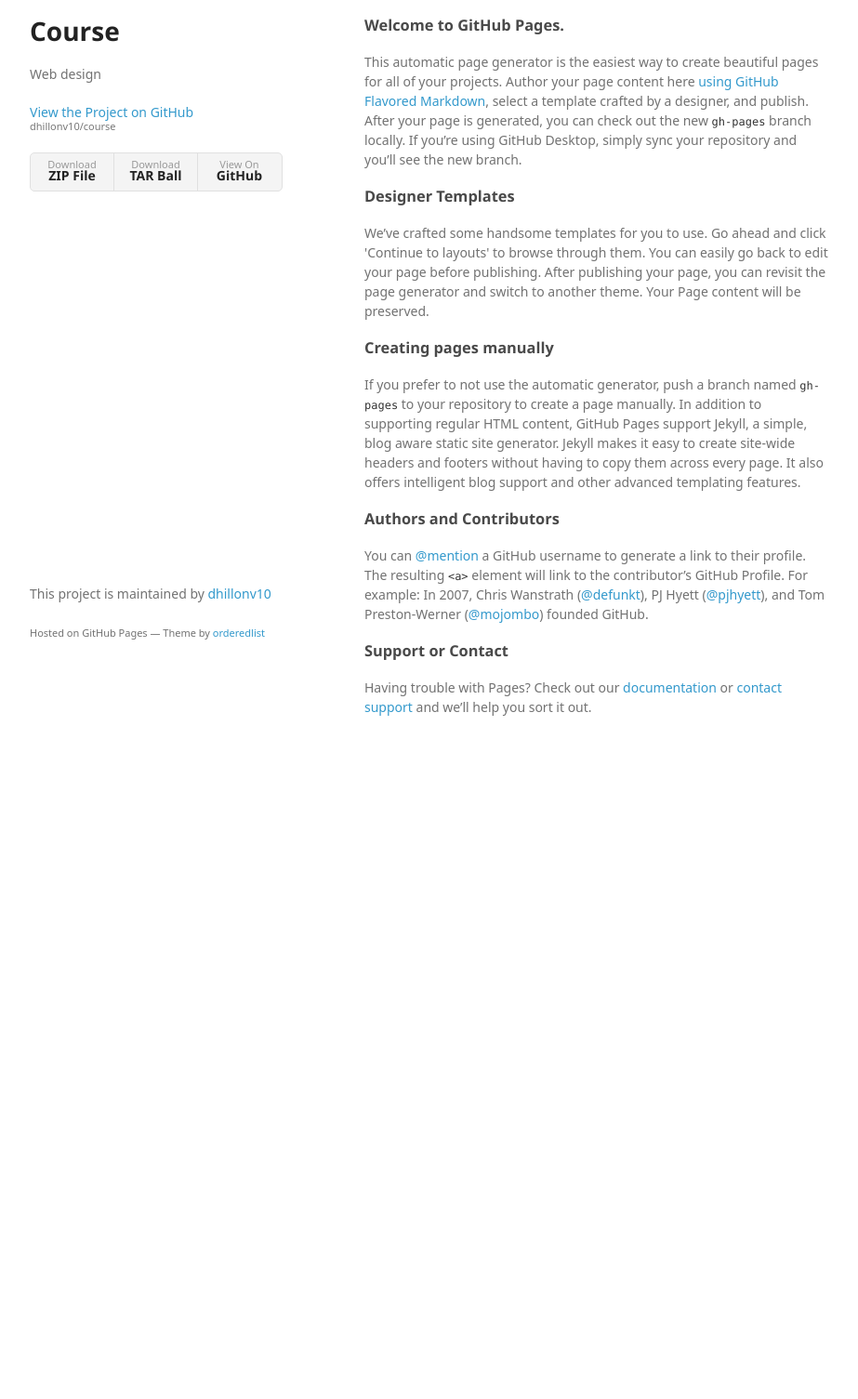
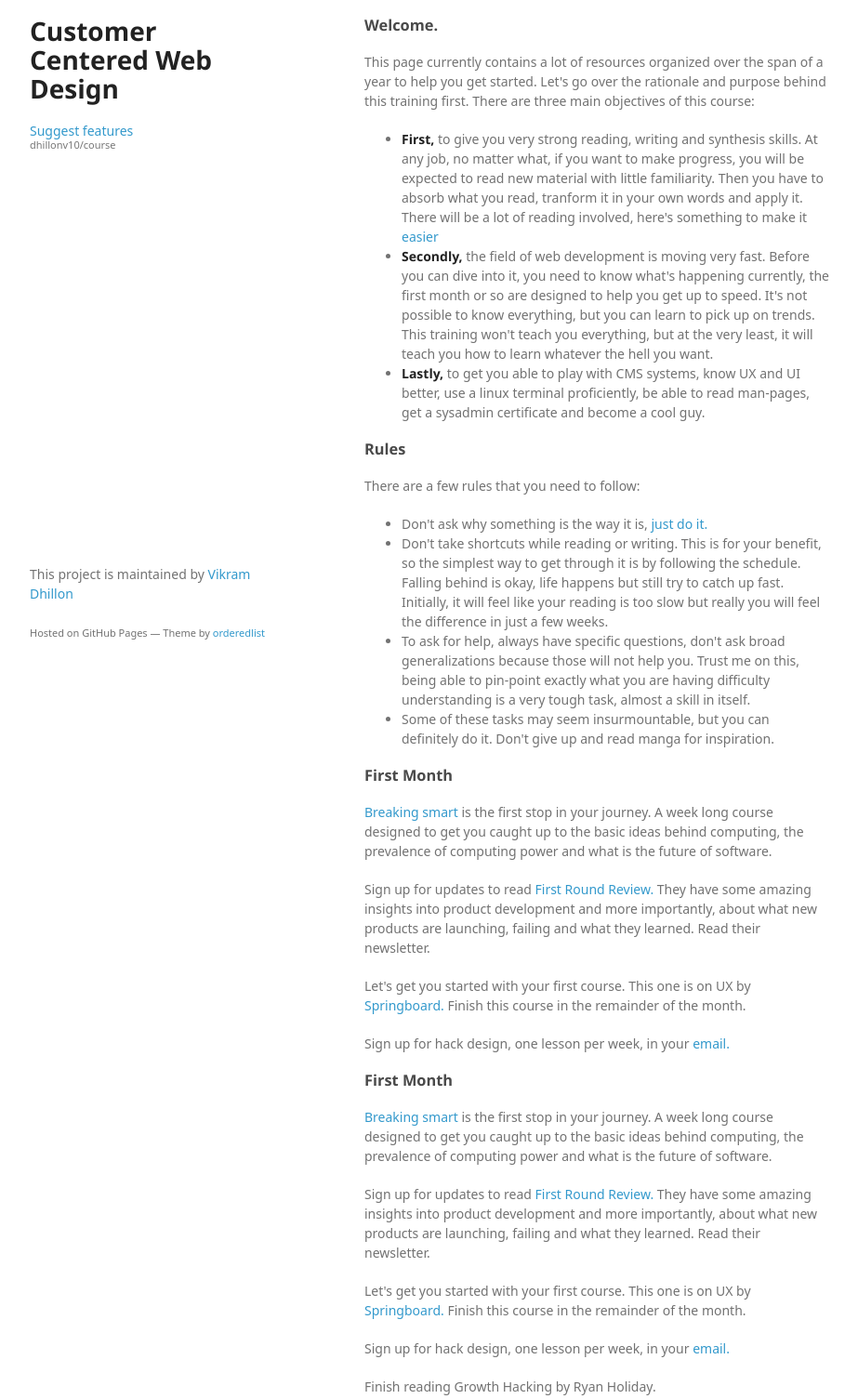
Before and after one commit to dhillonv10/course, a plain HTML site: page index.html in a window 1280 px wide. Shown: the part 40-1545 px from the top of the page at 93% size, without its empty margins (178-1101 px from the left). Before the commit the page ends 881 px from the top, so only its background shows below. Drawn offline with Linux system fonts and the light colour scheme; a web font is replaced by a local one.

Commit message:
Update index.html

```diff
--- a/index.html
+++ b/index.html
@@ -3,7 +3,7 @@
   <head>
     <meta charset="utf-8">
     <meta http-equiv="X-UA-Compatible" content="chrome=1">
-    <title>Course by dhillonv10</title>
+    <title>Customer Centered Web Design</title>
 
     <link rel="stylesheet" href="stylesheets/styles.css">
     <link rel="stylesheet" href="stylesheets/github-light.css">
@@ -15,46 +15,101 @@
   <body>
     <div class="wrapper">
       <header>
-        <h1>Course</h1>
-        <p>Web design</p>
-
-        <p class="view"><a href="https://github.com/dhillonv10/course">View the Project on GitHub <small>dhillonv10/course</small></a></p>
+        <h1>Customer Centered Web Design</h1>
+        <p class="view"><a href="https://github.com/dhillonv10/course/issues">Suggest features <small>dhillonv10/course</small></a></p>
+      </header>
 
 
-        <ul>
-          <li><a href="https://github.com/dhillonv10/course/zipball/master">Download <strong>ZIP File</strong></a></li>
-          <li><a href="https://github.com/dhillonv10/course/tarball/master">Download <strong>TAR Ball</strong></a></li>
-          <li><a href="https://github.com/dhillonv10/course">View On <strong>GitHub</strong></a></li>
-        </ul>
-      </header>
-      <section>
-        <h3>
-<a id="welcome-to-github-pages" class="anchor" href="#welcome-to-github-pages" aria-hidden="true"><span class="octicon octicon-link"></span></a>Welcome to GitHub Pages.</h3>
+<section>
+<h3>
 
-<p>This automatic page generator is the easiest way to create beautiful pages for all of your projects. Author your page content here <a href="https://guides.github.com/features/mastering-markdown/">using GitHub Flavored Markdown</a>, select a template crafted by a designer, and publish. After your page is generated, you can check out the new <code>gh-pages</code> branch locally. If you’re using GitHub Desktop, simply sync your repository and you’ll see the new branch.</p>
+<a id="welcome-to-github-pages" class="anchor" href="#welcome" aria-hidden="true"><span class="octicon octicon-link"></span></a>Welcome.</h3>
+
+<p>
+This page currently contains a lot of resources organized over the span of a year to help you get started. Let's go over the rationale and purpose behind this training first. There are three main objectives of this course:
+
+<ul>
+  <li><strong>First,</strong> to give you very strong reading, writing and synthesis skills. At any job, no matter what, if you want to make progress, you will be expected to read new material with little familiarity. Then you have to absorb what you read, tranform it in your own words and apply it. There will be a lot of reading involved, here's something to make it <a href="http://www.amazon.com/Passion-Lubes-Silicone-Hybrid-Lubricant/dp/B00SZ3O6OU/">easier</a></li>
+
+  <li><strong>Secondly,</strong> the field of web development is moving very fast. Before you can dive into it, you need to know what's happening currently, the first month or so are designed to help you get up to speed. It's not possible to know everything, but you can learn to pick up on trends. This training won't teach you everything, but at the very least, it will teach you how to learn whatever the hell you want.</li>
+
+  <li><strong>Lastly,</strong> to get you able to play with CMS systems, know UX and UI better, use a linux terminal proficiently, be able to read man-pages, get a sysadmin certificate and become a cool guy.</li>
+</ul>
+
+</p>
 
 <h3>
-<a id="designer-templates" class="anchor" href="#designer-templates" aria-hidden="true"><span class="octicon octicon-link"></span></a>Designer Templates</h3>
+<a id="designer-templates" class="anchor" href="#rules" aria-hidden="true"><span class="octicon octicon-link"></span></a>Rules</h3>
 
-<p>We’ve crafted some handsome templates for you to use. Go ahead and click 'Continue to layouts' to browse through them. You can easily go back to edit your page before publishing. After publishing your page, you can revisit the page generator and switch to another theme. Your Page content will be preserved.</p>
+<p>
+There are a few rules that you need to follow:
+
+<ul>
+  <li>Don't ask why something is the way it is, <a href="https://www.youtube.com/watch?v=ZXsQAXx_ao0">just do it.</a></li>
+
+  <li>Don't take shortcuts while reading or writing. This is for your benefit, so the simplest way to get through it is by following the schedule. Falling behind is okay, life happens but still try to catch up fast. Initially, it will feel like your reading is too slow but really you will feel the difference in just a few weeks.</li>
+
+  <li>To ask for help, always have specific questions, don't ask broad generalizations because those will not help you. Trust me on this, being able to pin-point exactly what you are having difficulty understanding is a very tough task, almost a skill in itself.</li>
+
+  <li>Some of these tasks may seem insurmountable, but you can definitely do it. Don't give up and read manga for inspiration.</li>
+
+</ul>
+
+</p>
 
 <h3>
-<a id="creating-pages-manually" class="anchor" href="#creating-pages-manually" aria-hidden="true"><span class="octicon octicon-link"></span></a>Creating pages manually</h3>
+<a id="creating-pages-manually" class="anchor" href="#creating-pages-manually" aria-hidden="true"><span class="octicon octicon-link"></span></a>First Month</h3>
 
-<p>If you prefer to not use the automatic generator, push a branch named <code>gh-pages</code> to your repository to create a page manually. In addition to supporting regular HTML content, GitHub Pages support Jekyll, a simple, blog aware static site generator. Jekyll makes it easy to create site-wide headers and footers without having to copy them across every page. It also offers intelligent blog support and other advanced templating features.</p>
+<p>
+<a href="http://breakingsmart.com/season-1/">Breaking smart</a> is the first stop in your journey. A week long course designed to get you caught up to the basic ideas behind computing, the prevalence of computing power and what is the future of software.
+</p>
+
+<p>
+Sign up for updates to read <a href="http://firstround.com/review/">First Round Review.</a> They have some amazing insights into product development and more importantly, about what new products are launching, failing and what they learned. Read their newsletter.
+</p>
+
+<p>
+Let's get you started with your first course. This one is on UX by <a href="https://www.springboard.com/learning-paths/user-experience-design/">Springboard.</a> Finish this course in the remainder of the month.
+</p>
+
+<p>
+Sign up for hack design, one lesson per week, in your <a href="https://hackdesign.org/">email.</a>
+</p>
+
+<h3>
+<a id="creating-pages-manually" class="anchor" href="#creating-pages-manually" aria-hidden="true"><span class="octicon octicon-link"></span></a>First Month</h3>
+
+<p>
+<a href="http://breakingsmart.com/season-1/">Breaking smart</a> is the first stop in your journey. A week long course designed to get you caught up to the basic ideas behind computing, the prevalence of computing power and what is the future of software.
+</p>
+
+<p>
+Sign up for updates to read <a href="http://firstround.com/review/">First Round Review.</a> They have some amazing insights into product development and more importantly, about what new products are launching, failing and what they learned. Read their newsletter.
+</p>
+
+<p>
+Let's get you started with your first course. This one is on UX by <a href="https://www.springboard.com/learning-paths/user-experience-design/">Springboard.</a> Finish this course in the remainder of the month.
+</p>
+
+<p>
+Sign up for hack design, one lesson per week, in your <a href="https://hackdesign.org/">email.</a>
+</p>
+
+<p>
+Finish reading Growth Hacking by Ryan Holiday.
+</p>
 
 <h3>
 <a id="authors-and-contributors" class="anchor" href="#authors-and-contributors" aria-hidden="true"><span class="octicon octicon-link"></span></a>Authors and Contributors</h3>
 
-<p>You can <a href="https://github.com/blog/821" class="user-mention">@mention</a> a GitHub username to generate a link to their profile. The resulting <code>&lt;a&gt;</code> element will link to the contributor’s GitHub Profile. For example: In 2007, Chris Wanstrath (<a href="https://github.com/defunkt" class="user-mention">@defunkt</a>), PJ Hyett (<a href="https://github.com/pjhyett" class="user-mention">@pjhyett</a>), and Tom Preston-Werner (<a href="https://github.com/mojombo" class="user-mention">@mojombo</a>) founded GitHub.</p>
+<p>
+A ton of people have made this possible, I'm just using their resoruces and organizing them in a easy to follow manner.
+</p>
 
-<h3>
-<a id="support-or-contact" class="anchor" href="#support-or-contact" aria-hidden="true"><span class="octicon octicon-link"></span></a>Support or Contact</h3>
+</section>
 
-<p>Having trouble with Pages? Check out our <a href="https://help.github.com/pages">documentation</a> or <a href="https://github.com/contact">contact support</a> and we’ll help you sort it out.</p>
-      </section>
       <footer>
-        <p>This project is maintained by <a href="https://github.com/dhillonv10">dhillonv10</a></p>
+        <p>This project is maintained by <a href="https://github.com/dhillonv10">Vikram Dhillon</a></p>
         <p><small>Hosted on GitHub Pages &mdash; Theme by <a href="https://github.com/orderedlist">orderedlist</a></small></p>
       </footer>
     </div>
```
